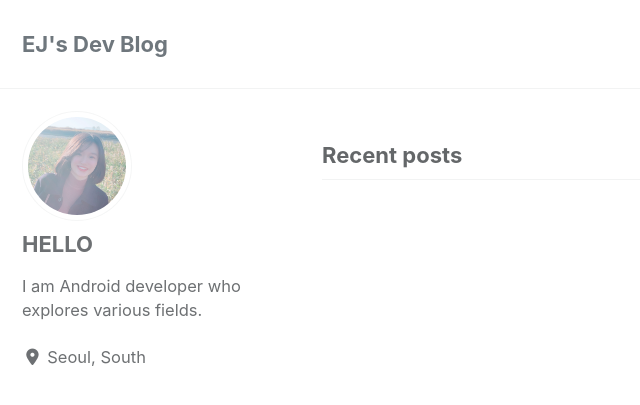
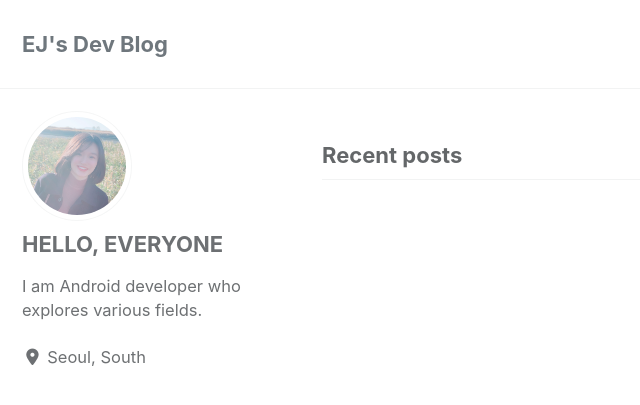
Before and after one commit to dev-eunji/dev-eunji.github.io, a Jekyll site: the page built from index.html, in a window 1280 px wide and 900 px high. Shown: the top 405 px of the window, without its empty margins (0-640 px from the left). Built offline with Jekyll 4.4.1, drawn with Linux system fonts in a browser that asks for light colours; cached includes are drawn as plain includes; nearby versions of some CDN libraries; the list of posts is cut into pages by our own code.

Commit message:
modify name

```diff
--- a/_config.yml
+++ b/_config.yml
@@ -93,7 +93,7 @@ analytics:
 
 # Site Author
 author:
-  name             : "HELLO"
+  name             : "HELLO, EVERYONE"
   avatar           : "/assets/images/profile.jpg"
   bio              : "I am Android developer who explores various fields."
   location         : "Seoul, South"
```
